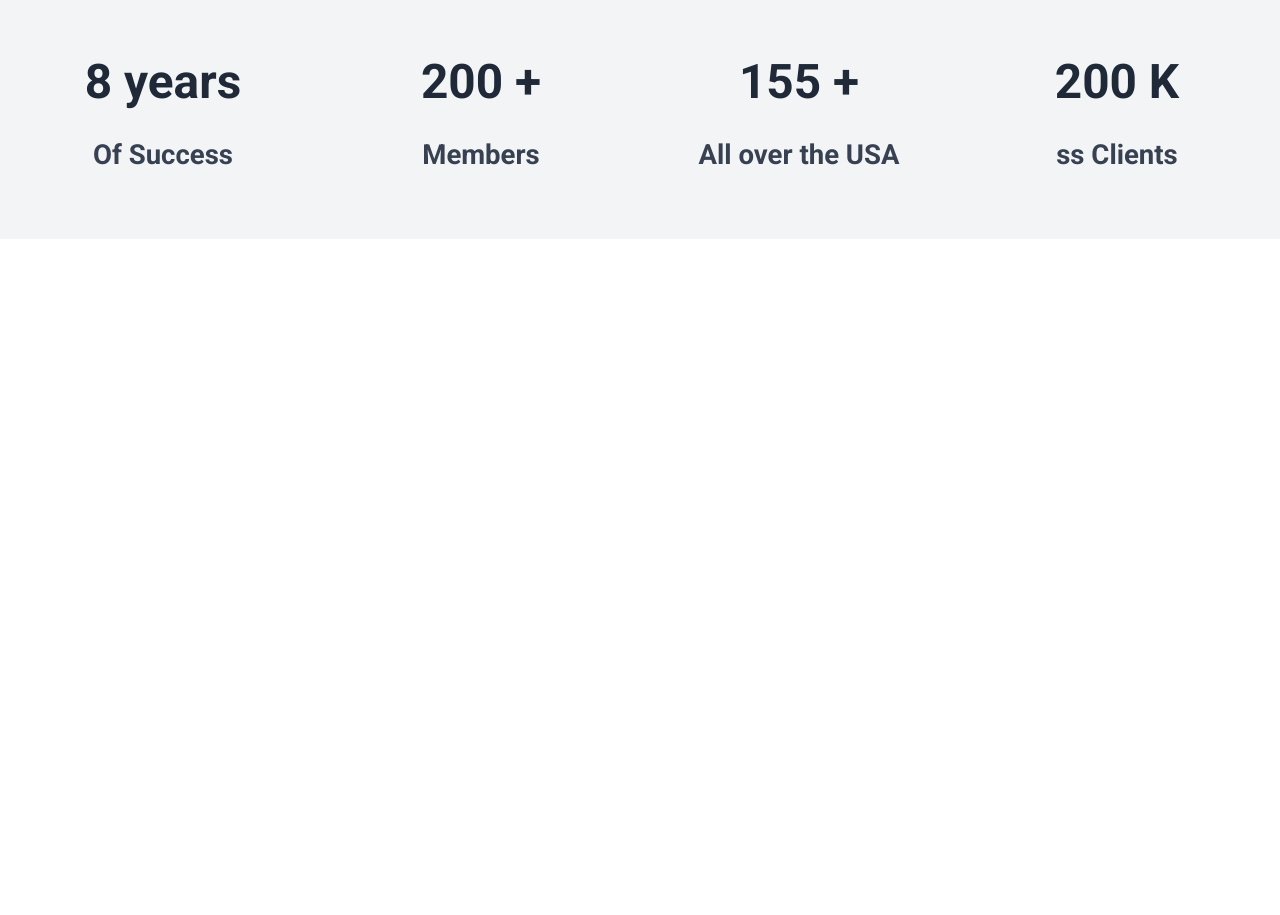
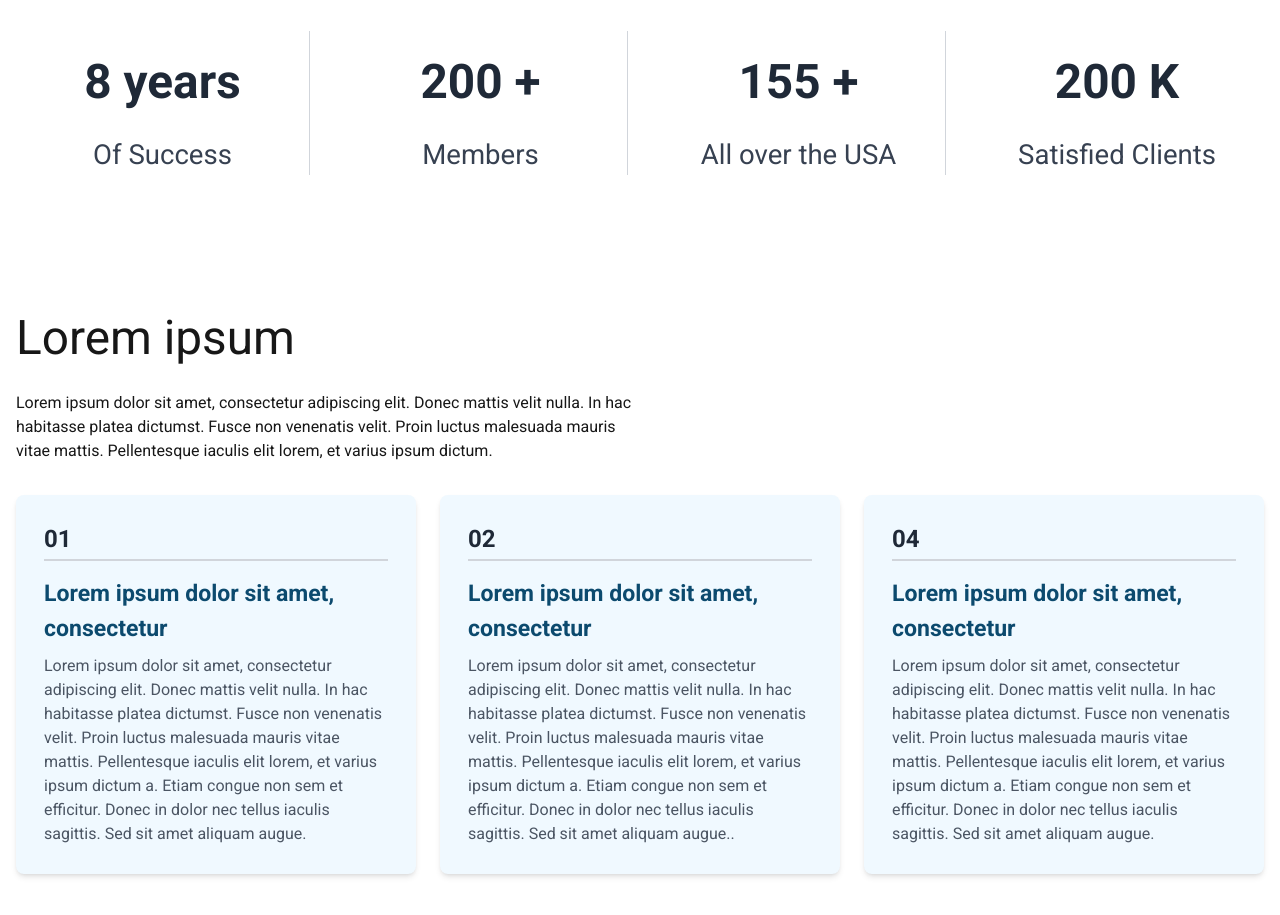
Before and after one commit to Rameespk424/demo, a Next.js app: page / in a window 1280 px wide. Shown: the part 2780-3695 px from the top of the page. Before the commit the page ends 3019 px from the top, so only its background shows below. Built offline with nearby package versions, Linux system fonts and the light colour scheme.

Commit message:
UPDT: new card section

```diff
--- a/app/page.js
+++ b/app/page.js
@@ -6,6 +6,7 @@ import HeroSection from "./ui/HeroSection";
 import AboutSection from "./ui/AboutSection";
 import BlogSection from "./ui/BlogSection";
 import Achivement from "./ui/Achivements";
+import TextCard from "./ui/OurProcess";
 const roboto = Roboto({
   weight: ["400", "700"],
   subsets: ["latin"],
@@ -18,7 +19,8 @@ const Homepage = () => {
       <HeroSection />
       <AboutSection />
       <BlogSection />
-<Achivement />
+      <Achivement />
+      <TextCard />
     </div>
   );
 };
--- a/app/ui/Achivements.js
+++ b/app/ui/Achivements.js
@@ -3,24 +3,24 @@ import Counter from '../components/Counter';
 
 const Achivement = () => {
     return (
-        <section className="py-16 bg-gray-100">
+        <section className="py-16">
           <div className="container mx-auto px-4">
             <div className="grid grid-cols-1 md:grid-cols-4 gap-6">
-              <div className="flex flex-col items-center">
+              <div className="flex flex-col items-center border-r border-gray-300">
                 <Counter target={8} speed={200} suffix="years" />
-                <h3 className="text-xl font-semibold text-gray-700">Of Success</h3>
+                <h3 className="text-xl font-medium text-gray-700">Of Success</h3>
               </div>
-              <div className="flex flex-col items-center">
+              <div className="flex flex-col items-center border-r border-gray-300">
                 <Counter target={200} speed={200} suffix="+" />
-                <h3 className="text-xl font-semibold text-gray-700">Members</h3>
+                <h3 className="text-xl font-medium text-gray-700">Members</h3>
               </div>
-              <div className="flex flex-col items-center">
+              <div className="flex flex-col items-center border-r border-gray-300">
                 <Counter target={155} speed={200} suffix="+" />
-                <h3 className="text-xl font-semibold text-gray-700">All over the USA</h3>
+                <h3 className="text-xl font-medium text-gray-700">All over the USA</h3>
               </div>
               <div className="flex flex-col items-center">
                 <Counter target={200} speed={200} suffix="K" />
-                <h3 className="text-xl font-semibold text-gray-700">ss Clients</h3>
+                <h3 className="text-xl font-medium text-gray-700">Satisfied Clients</h3>
               </div>
             </div>
           </div>
--- a/app/ui/BlogSection.js
+++ b/app/ui/BlogSection.js
@@ -6,7 +6,7 @@ const BlogSection = () => {
   const [cards, setCards] = useState([]);
 
   useEffect(() => {
-    // Fetch data from the JSON file
+
     fetch("/data/data.json")
       .then((response) => response.json())
       .then((data) => setCards(data))
--- /dev/null
+++ b/app/ui/OurProcess.js
@@ -0,0 +1,50 @@
+import React, { useEffect, useState } from "react";
+
+const TextCard = () => {
+  const [cards, setCards] = useState([]);
+
+  useEffect(() => {
+    // Fetch data from the JSON file
+    fetch("/data/textData.json")
+      .then((response) => response.json())
+      .then((data) => setCards(data))
+      .catch((error) => console.error("Error fetching data:", error));
+  }, []);
+
+  return (
+    <section className="py-16">
+      <div className="container mx-auto px-4">
+        <div className="w-full lg:w-1/2 pb-8">
+          <h3 className="text-4xl mb-4">Lorem ipsum</h3>
+          <p>
+            Lorem ipsum dolor sit amet, consectetur adipiscing elit. Donec mattis
+            velit nulla. In hac habitasse platea dictumst. Fusce non venenatis
+            velit. Proin luctus malesuada mauris vitae mattis. Pellentesque
+            iaculis elit lorem, et varius ipsum dictum.
+          </p>
+        </div>
+
+        <div className="grid grid-cols-1 md:grid-cols-2 lg:grid-cols-3 gap-6">
+          {cards.map((card) => (
+            <div
+              key={card.id}
+              className="relative p-7 bg-sky-50 hover:bg-sky-900 rounded-lg shadow-md flex flex-col group"
+            >
+              <h4 className="text-2xl font-semibold border-b-2 border-gray-300 text-gray-800 group-hover:text-white transition-colors pb-1 mb-4">
+                {card.title}
+              </h4>
+              <h5 className="text-lg font-semibold text-sky-900 group-hover:text-white transition-colors pb-2">
+                {card.heading}
+              </h5>
+              <p className="text-gray-600 group-hover:text-white transition-colors">
+                {card.description}
+              </p>
+            </div>
+          ))}
+        </div>
+      </div>
+    </section>
+  );
+};
+
+export default TextCard;
--- /dev/null
+++ b/public/data/textData.json
@@ -0,0 +1,20 @@
+[
+    {
+      "id": 1,
+      "title": "01",
+      "heading" : "Lorem ipsum dolor sit amet, consectetur",
+      "description": "Lorem ipsum dolor sit amet, consectetur adipiscing elit. Donec mattis velit nulla. In hac habitasse platea dictumst. Fusce non venenatis velit. Proin luctus malesuada mauris vitae mattis. Pellentesque iaculis elit lorem, et varius ipsum dictum a. Etiam congue non sem et efficitur. Donec in dolor nec tellus iaculis sagittis. Sed sit amet aliquam augue."
+    },
+    {
+      "id": 2,
+      "title": "02",
+      "heading" : "Lorem ipsum dolor sit amet, consectetur",
+      "description": "Lorem ipsum dolor sit amet, consectetur adipiscing elit. Donec mattis velit nulla. In hac habitasse platea dictumst. Fusce non venenatis velit. Proin luctus malesuada mauris vitae mattis. Pellentesque iaculis elit lorem, et varius ipsum dictum a. Etiam congue non sem et efficitur. Donec in dolor nec tellus iaculis sagittis. Sed sit amet aliquam augue.."
+    },
+    {
+      "id": 3,
+      "title": "04",
+      "heading" : "Lorem ipsum dolor sit amet, consectetur",
+      "description": "Lorem ipsum dolor sit amet, consectetur adipiscing elit. Donec mattis velit nulla. In hac habitasse platea dictumst. Fusce non venenatis velit. Proin luctus malesuada mauris vitae mattis. Pellentesque iaculis elit lorem, et varius ipsum dictum a. Etiam congue non sem et efficitur. Donec in dolor nec tellus iaculis sagittis. Sed sit amet aliquam augue."
+    }
+  ]
```
